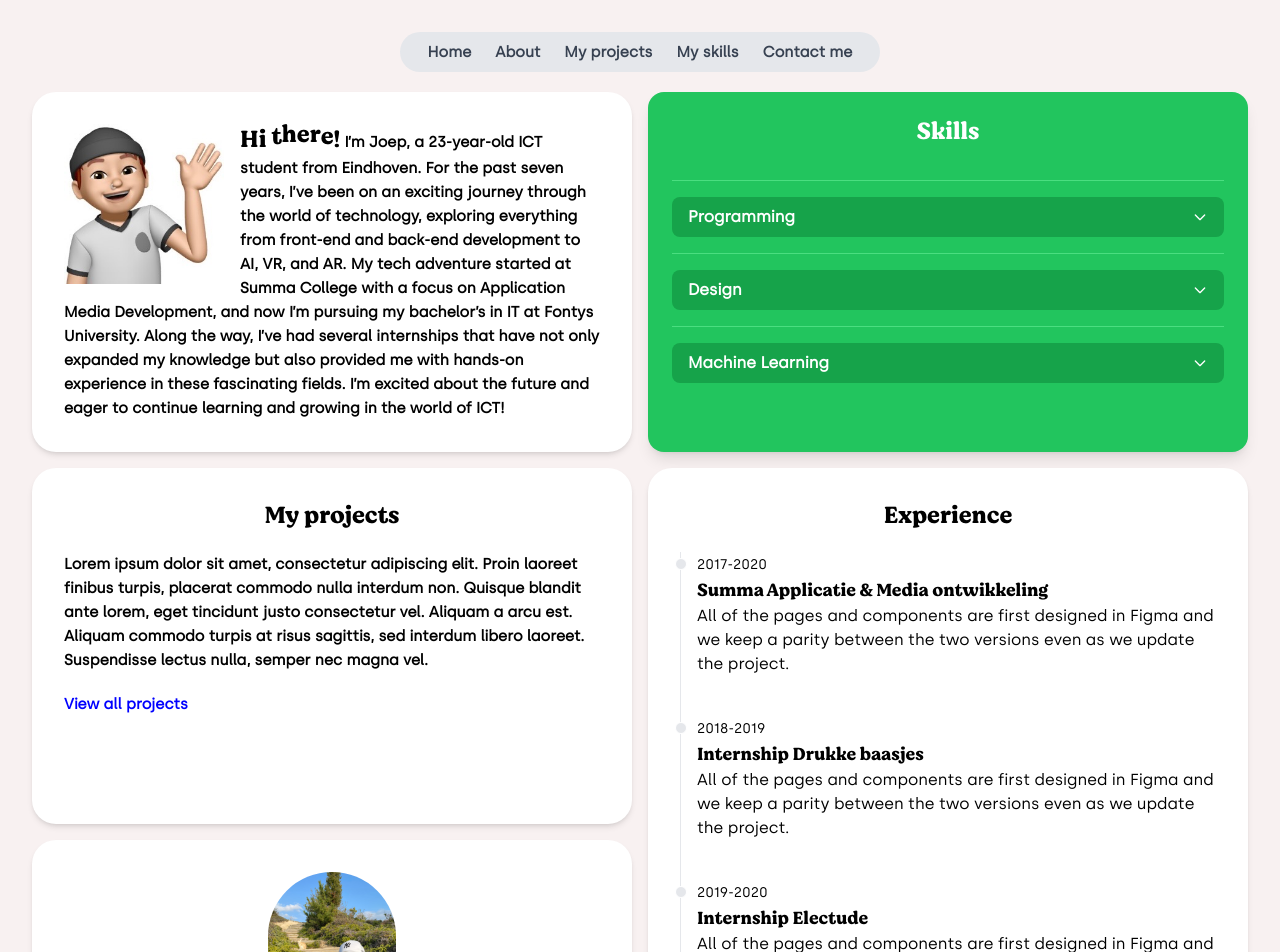
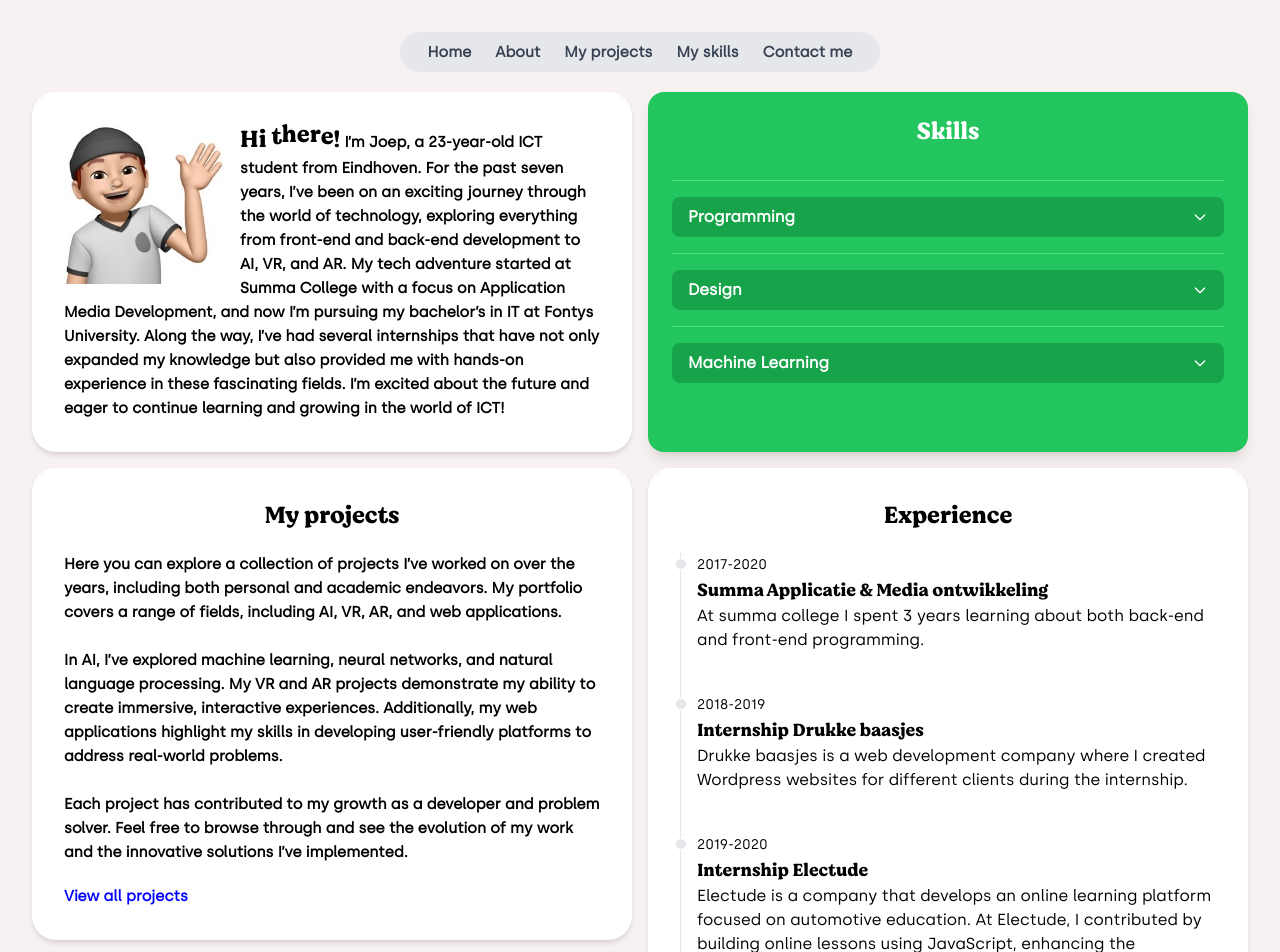
Before and after one commit to superjoep/PortfolioStage, a Vue app: page / in a window 1280 px wide. Shown: the top 952 px of the page. Built offline with nearby package versions, Linux system fonts and the light colour scheme.

Commit message:
adding content

```diff
--- a/src/components/About.vue
+++ b/src/components/About.vue
@@ -1,5 +1,5 @@
 <template>
-  <div class="rounded-3xl flex p-8 bg-white hover:shadow-xl text-black shadow-md">
+  <div class="rounded-3xl flex p-8  bg-white hover:shadow-xl text-black shadow-md">
     <div style="font-family: maintext;">
       <img class="float-start size-40 mr-4" src="../assets/images/Memoji.jpeg" />
       <div style="font-family: Mainheader; display:inline;" class="text-2xl hi-there-container">
--- a/src/components/Projects/oneProject.vue
+++ b/src/components/Projects/oneProject.vue
@@ -20,7 +20,7 @@
         <img :src="item.image" class="project-image w-full h-40 object-cover border-b-2 border-gray-200" />
         <div class="project-title text-xl font-mainheader text-gray-800 text-center py-2">{{ item.title }}</div>
         <div class="project-description text-sm font-maintext text-gray-600 text-center px-2 py-1">
-          {{ item.shortDesc }}
+         <div  class="h-20  text-ellipsis	overflow-hidden">{{ item.description  }}</div>
           <div class="project-link mt-2">
             <a class="link-text text-blue-500 font-semibold hover:underline" :href="'/singleProject/' + item.id">See Project</a>
           </div>
--- a/src/components/Projects/oneProjectPage.vue
+++ b/src/components/Projects/oneProjectPage.vue
@@ -1,7 +1,7 @@
 <template>
     <div class="project-detail-container rounded-3xl h-full p-8 hover:shadow-xl bg-white text-black shadow-md flex flex-col items-center">
       <div class="text-2xl font-bold mb-4">{{ projects[route.params.id].title }}</div>
-      <p class="text-sm text-gray-600 mb-4 text-center px-2">
+      <p class="text-sm text-gray-600 mb-4 text-left px-2">
         {{ projects[route.params.id].description }}
       </p>
       <img :src="projects[route.params.id].image" class="w-full max-w-screen-md h-auto rounded-2xl object-cover border-2 border-gray-200" />
--- a/src/components/Projects/projectsStored.vue
+++ b/src/components/Projects/projectsStored.vue
@@ -4,7 +4,6 @@ const projects = [
       id: 0,
       cat: "Web",
       title: "De blokhut Website",
-      shortDesc: "Lorem ipsum dolor sit amet, consectetur adipiscing elit. Proin laoreet finibus turpis, placerat commodo nulla interdum non...",
       description: "Lorem ipsum dolor sit amet, consectetur adipiscing elit. Proin laoreet finibus turpis, placerat commodo nulla interdum non. Quisque blandit ante lorem, eget tincidunt justo consectetur vel. Aliquam a arcu est. Aliquam commodo turpis at risus sagittis, sed interdum libero laoreet. Suspendisse lectus nulla, semper nec magna vel.",
       image: "../src/assets/images/test.jpeg",
       url: ""
@@ -13,7 +12,9 @@ const projects = [
       id: 1,
       cat: "AR",
       title: "Server Unit Simulator",
-      shortDesc: "Lorem ipsum dolor sit amet, consectetur adipiscing elit. Proin laoreet finibus turpis, placerat commodo nulla interdum non...",
+      Stakeholder:"PIT",
+      StakeHolderDesc:"PIT is kort voor practoraat interactieve technologie, PIT werkt met docenten van verschillende scholen om samen de lessen te verbeteren doormiddel van technologie. Voor mijn stage zal ik samen gaan werken meet een van deze docenten om zijn idee voor het verbeteren van zijn lessen te realiseren doormiddel van mijn ICT kennis. Mijn stakeholder voor dit project is Igor, hij is een ICT docent op het ROC in Tilburg. Hij loopt al een tijd tegen het feit aan dat leerlingen lastig kunnen leren werken met server kasten omdat de fysieke ruimte hiervoor te klein is. Daarom wil hij hier een digitale simulatie van hebben zodat leerlingen kunnen leren werken met serverkasten zonder hier fysiek mee bezig te hoeven zijn. Aan mij is het om hier een goede oplossing voor te verzinnen en dit te realiseren.",
+      theProblemDesc:"Door de beperkte ruimte en serverkasten kunnen niet alle leerlingen die op het ROC ICT studeren altijd werken met fysieke serverkasten. Dit is erg jammer aangezien hierdoor de studenten niet in hun eigen tijd voor dit vak alles kunnen leren. Het doel van het project is om leerlingen de mogelijkheid te geven om te leren werken met deze server kasten zonder deze fysiek te hoeven gebruiken. Ze zullen gemakkelijk via hun computer/telefoon een simulatie kunnen gebruiken die hun uitlegt hoe deze kasten in elkaar zitten. Daarnaast krijgen ze doormiddel van gamification opdrachten met de digitale serverkast waardoor ze er goed mee leren werken. Ook zal hierbij gewerkt kunnen worden met XR om van deze lessen een nog realistischere simulatie te maken. Hieronder vind je het projectplan waarin het probleem en andere dingen in meer detail worden uitgelegd.",
       description: "Lorem ipsum dolor sit amet, consectetur adipiscing elit. Proin laoreet finibus turpis, placerat commodo nulla interdum non. Quisque blandit ante lorem, eget tincidunt justo consectetur vel. Aliquam a arcu est. Aliquam commodo turpis at risus sagittis, sed interdum libero laoreet. Suspendisse lectus nulla, semper nec magna vel.",
       image: "../src/assets/images/projects/ExplodeView.gif"
     },
@@ -21,7 +22,6 @@ const projects = [
       id: 2,
       cat: "AI",
       title: "AI Clothing recognizer",
-      shortDesc: "Lorem ipsum dolor sit amet, consectetur adipiscing elit. Proin laoreet finibus turpis, placerat commodo nulla interdum non...",
       description: "Lorem ipsum dolor sit amet, consectetur adipiscing elit. Proin laoreet finibus turpis, placerat commodo nulla interdum non. Quisque blandit ante lorem, eget tincidunt justo consectetur vel. Aliquam a arcu est. Aliquam commodo turpis at risus sagittis, sed interdum libero laoreet. Suspendisse lectus nulla, semper nec magna vel.",
       image: "../src/assets/images/test.jpeg"
     },
@@ -29,7 +29,6 @@ const projects = [
       id: 3,
       cat: "AR",
       title: "AR in books",
-      shortDesc: "Lorem ipsum dolor sit amet, consectetur adipiscing elit. Proin laoreet finibus turpis, placerat commodo nulla interdum non...",
       description: "Lorem ipsum dolor sit amet, consectetur adipiscing elit. Proin laoreet finibus turpis, placerat commodo nulla interdum non. Quisque blandit ante lorem, eget tincidunt justo consectetur vel. Aliquam a arcu est. Aliquam commodo turpis at risus sagittis, sed interdum libero laoreet. Suspendisse lectus nulla, semper nec magna vel.",
       image: "../src/assets/images/test.jpeg"
     },
@@ -37,7 +36,6 @@ const projects = [
       id: 4,
       cat: "Web",
       title: "Leelaroosa website",
-      shortDesc: "Lorem ipsum dolor sit amet, consectetur adipiscing elit. Proin laoreet finibus turpis, placerat commodo nulla interdum non...",
       description: "Lorem ipsum dolor sit amet, consectetur adipiscing elit. Proin laoreet finibus turpis, placerat commodo nulla interdum non. Quisque blandit ante lorem, eget tincidunt justo consectetur vel. Aliquam a arcu est. Aliquam commodo turpis at risus sagittis, sed interdum libero laoreet. Suspendisse lectus nulla, semper nec magna vel.",
       image: "../src/assets/images/test.jpeg"
     },
@@ -45,7 +43,6 @@ const projects = [
       id: 5,
       cat: "Web",
       title: "Waarnemingen.nl",
-      shortDesc: "Lorem ipsum dolor sit amet, consectetur adipiscing elit. Proin laoreet finibus turpis, placerat commodo nulla interdum non...",
       description: "Lorem ipsum dolor sit amet, consectetur adipiscing elit. Proin laoreet finibus turpis, placerat commodo nulla interdum non. Quisque blandit ante lorem, eget tincidunt justo consectetur vel. Aliquam a arcu est. Aliquam commodo turpis at risus sagittis, sed interdum libero laoreet. Suspendisse lectus nulla, semper nec magna vel.",
       image: "../src/assets/images/projects/EindhovenInsights.jpeg"
     },
@@ -53,7 +50,6 @@ const projects = [
       id: 5,
       cat: "AI",
       title: "AI Chat Clone",
-      shortDesc: "Lorem ipsum dolor sit amet, consectetur adipiscing elit. Proin laoreet finibus turpis, placerat commodo nulla interdum non...",
       description: "Lorem ipsum dolor sit amet, consectetur adipiscing elit. Proin laoreet finibus turpis, placerat commodo nulla interdum non. Quisque blandit ante lorem, eget tincidunt justo consectetur vel. Aliquam a arcu est. Aliquam commodo turpis at risus sagittis, sed interdum libero laoreet. Suspendisse lectus nulla, semper nec magna vel.",
       image: "../src/assets/images/projects/EindhovenInsights.jpeg"
     }
--- a/src/components/Skills.vue
+++ b/src/components/Skills.vue
@@ -1,5 +1,5 @@
 <template>
-    <div class="rounded-2xl p-6 bg-green-500 text-white shadow-lg hover:shadow-xl flex flex-col space-y-4">
+    <div class="rounded-2xl p-6 bg-green-500 text-white shadow-lg  hover:shadow-xl flex flex-col space-y-4">
       <div class="text-2xl font-mainheader text-center mb-4">Skills</div>
 
       <div class="font-maintext text-sm space-y-4">
--- a/src/components/myproj.vue
+++ b/src/components/myproj.vue
@@ -1,9 +1,12 @@
 <template>
-    <div  class="rounded-3xl h-full p-8 self-start  hover:shadow-xl bg-white text-black shadow-md col-span-1 sm:col-span-1 md:col-span-1 ">
+    <div  class="rounded-3xl h-full p-8 self-start   hover:shadow-xl bg-white text-black shadow-md col-span-1 sm:col-span-1 md:col-span-1 ">
         <div style="font-family: Mainheader;" class="text-2xl text-center">My projects </div>
         <div style="font-family: maintext;" class="pt-5">
-         Lorem ipsum dolor sit amet, consectetur adipiscing elit. Proin laoreet finibus turpis, placerat commodo nulla interdum non. Quisque blandit ante lorem, eget tincidunt justo consectetur vel. Aliquam a arcu est. Aliquam commodo turpis at risus sagittis, sed interdum libero laoreet. Suspendisse lectus nulla, semper nec magna vel.
-          <br/><div v-if="route.path != '/projects'" class="mt-5 text-blue " ><a class="hover:text-blue-600" href="/projects">View all projects</a></div>
+          Here you can explore a collection of projects I’ve worked on over the years, including both personal and academic endeavors. My portfolio covers a range of fields, including AI, VR, AR, and web applications.<br/><br/>
+
+In AI, I’ve explored machine learning, neural networks, and natural language processing. My VR and AR projects demonstrate my ability to create immersive, interactive experiences. Additionally, my web applications highlight my skills in developing user-friendly platforms to address real-world problems.<br/><br/>
+
+Each project has contributed to my growth as a developer and problem solver. Feel free to browse through and see the evolution of my work and the innovative solutions I’ve implemented.          <br/><div v-if="route.path != '/projects'" class="mt-5 text-blue " ><a class="hover:text-blue-600" href="/projects">View all projects</a></div>
           </div>
     </div>
 
--- a/src/components/workExp.vue
+++ b/src/components/workExp.vue
@@ -28,31 +28,31 @@
         id:0,
         Year:"2017-2020",
         jobName:"Summa Applicatie & Media ontwikkeling",
-        description:"All of the pages and components are first designed in Figma and we keep a parity between the two versions even as we update the project."
+        description:"At summa college I spent 3 years learning about both back-end and front-end programming."
     },
     {
         id:1,
         Year:"2018-2019",
         jobName:"Internship Drukke baasjes",
-        description:"All of the pages and components are first designed in Figma and we keep a parity between the two versions even as we update the project."
+        description:"Drukke baasjes is a web development company where I created Wordpress websites for different clients during the internship."
     },
     {
         id:2,
         Year:"2019-2020",
         jobName:"Internship Electude",
-        description:"All of the pages and components are first designed in Figma and we keep a parity between the two versions even as we update the project."
+        description:"Electude is a company that develops an online learning platform focused on automotive education. At Electude, I contributed by building online lessons using JavaScript, enhancing the interactivity and effectiveness of the educational content."
     },
     {
         id:3,
         Year:"2020-2025",
         jobName:"Fontys ICT & AI",
-        description:"All of the pages and components are first designed in Figma and we keep a parity between the two versions even as we update the project."
+        description:"At Fontys ICT, I continued my studies, starting with a semester focused on front-end development. Following this, I completed a semester concentrating on innovative technologies. In my final semesters, I specialized in AI."
     },
     {
         id:4,
         Year:"2023-2024",
         jobName:"Internship PIT",
-        description:"All of the pages and components are first designed in Figma and we keep a parity between the two versions even as we update the project."
+        description:"At PIT (Practor Innovative Technologies), I conducted research on enhancing learning through the use of augmented reality (AR). You can find this project on the projects page under the name: Server Simulator."
     },
   ]
 
```
